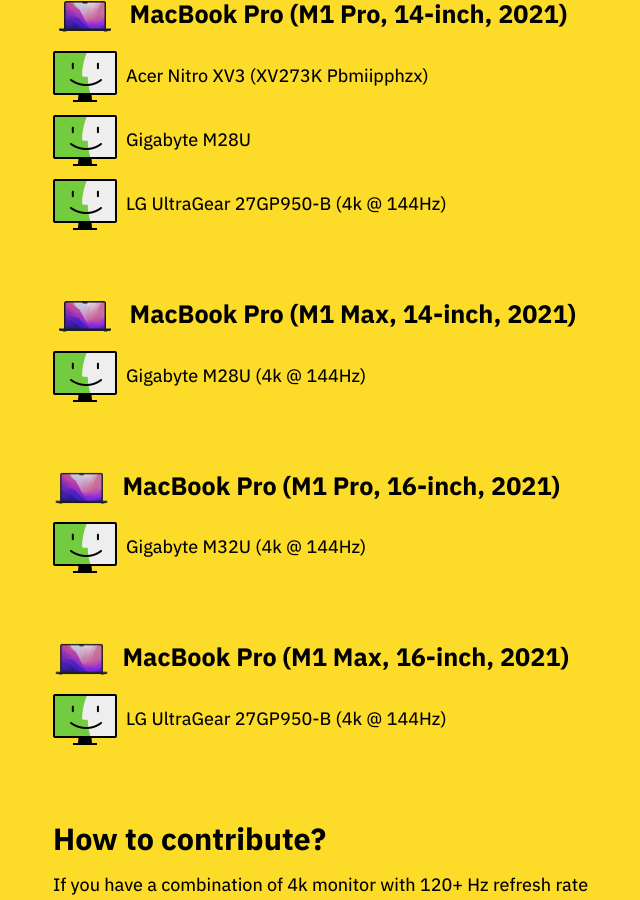
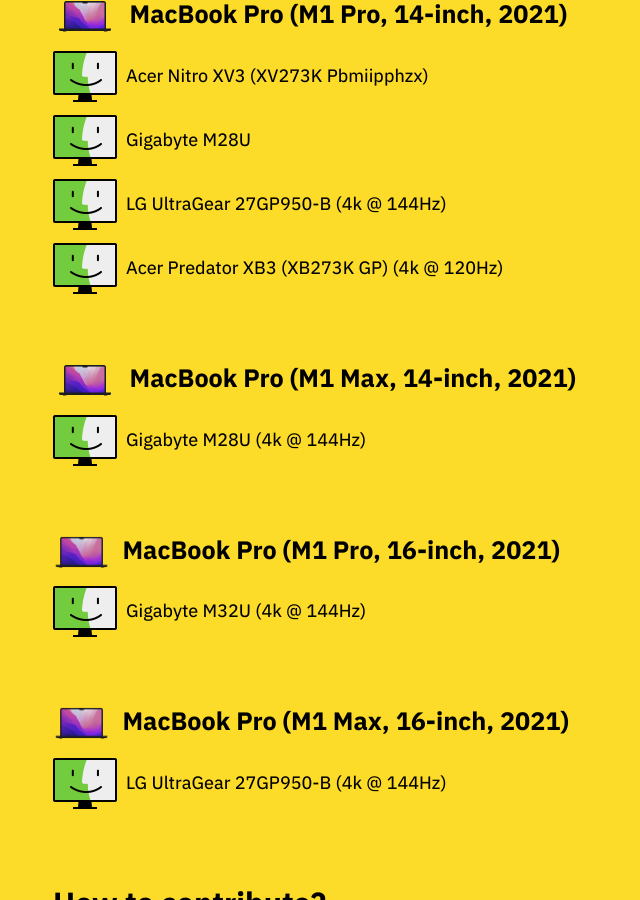
Before and after one commit to tonsky/tonsky.github.io, a Jekyll site: the page built from _posts/2021-02-24-monitors-mac.md, in a window 1280 px wide and 900 px high, scrolled down 4565 px. Shown: the whole window, without its empty margins (316-956 px from the left). Built offline with Jekyll 4.4.1, drawn with Linux system fonts in a browser that asks for light colours.

Commit message:
Add Acer Predator XB3 to the 2021 M1 Pro 14-inch model

```diff
--- a/_posts/2021-02-24-monitors-mac.md
+++ b/_posts/2021-02-24-monitors-mac.md
@@ -128,6 +128,8 @@
 
 <div class="row"><img src="works.png" height=64> <span>LG UltraGear 27GP950-B (4k @ 144Hz)</span></div>
 
+<div class="row"><img src="works.png" height=64> <span>Acer Predator XB3 (XB273K GP) (4k @ 120Hz)</span></div>
+
 ## <img src="mbp_14_2021.png" height=32> <span>MacBook Pro (M1 Max, 14-inch, 2021)</span>
 
 <div class="row"><img src="works.png" height=64> <span>Gigabyte M28U (4k @ 144Hz)</span></div>
```
